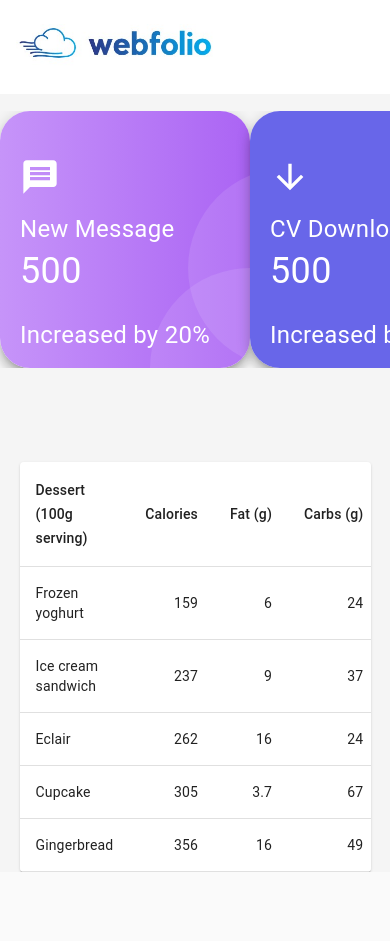
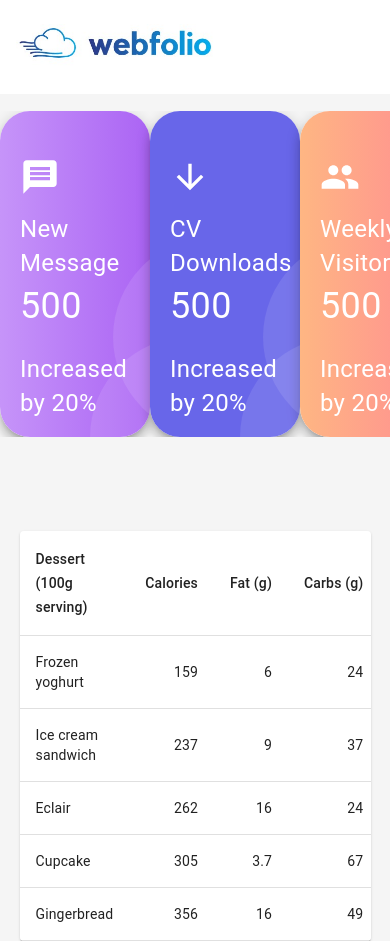
Before and after one commit to lucatosc/Portfolio-dashboard-editor-velzon, a React (Create React App) app: page / in a window 390 px wide. Before the commit the page ends 872 px from the top, so only its background shows below. Built offline with nearby package versions, Linux system fonts and the light colour scheme.

Commit message:
Some Changes made to the Analystics card

```diff
--- a/src/components/AnalyticsCard.jsx
+++ b/src/components/AnalyticsCard.jsx
@@ -2,12 +2,17 @@ import React from 'react'
 import {Paper, Card, CardContent, Typography, makeStyles, Grid} from "@material-ui/core"
 import {Message, ArrowDownward, People} from "@material-ui/icons"
 
-const useStyles = makeStyles({
+const useStyles = makeStyles((theme) => ({
     root:{
         height:"100%",
         width:"25%",
         borderRadius: "30px",
-        minWidth:"250px"
+        minWidth:"250px",
+        [theme.breakpoints.down("md")]:{
+            width: "15%",
+            height: "50%",
+            minWidth: "150px",
+        }
     },
     circles:{
         backgroundColor:"rgba(255, 255, 255, 0.1)",
@@ -22,7 +27,7 @@ const useStyles = makeStyles({
         marginTop: "30px",
         color: "white"
     }
-})
+}))
 const AnalyticsCard = (props) => {
     const classes = useStyles()
     var message, icon, color
```
